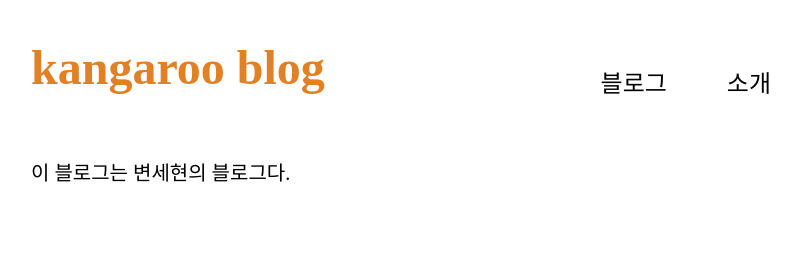
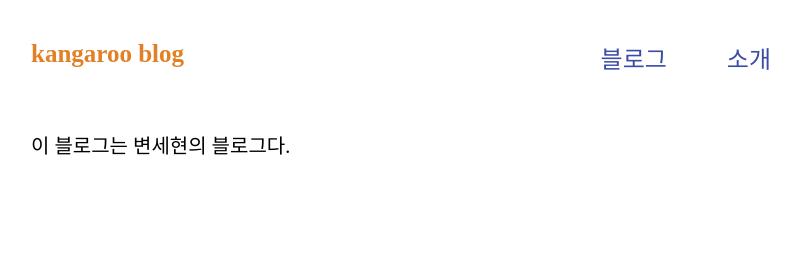
Before and after one commit to euljiro-design/main, a plain HTML site: page about.html in a window 1280 px wide. Shown: the whole page, without its empty margins (209-1009 px from the left). Drawn offline with Linux system fonts and the light colour scheme; a web font is replaced by a local one.

Commit message:
Add files via upload

```diff
--- a/about.html
+++ b/about.html
@@ -3,13 +3,14 @@
 <head>
   <title>kangaroo</title>
   <meta charset="utf-8">
+  <meta name="viewport" content="width=device-width, initial-scale=1.0">
   <link rel="stylesheet" href="index.css" type="text/css">
 </head>
 
 <body>
   <div>
     <div class="header">
-    <a class="kangaroo-blog">kangaroo blog</a>
+    <a href="index.html" class="kangaroo-blog">kangaroo blog</a>
     <a href="index.html" class="menu">소개</a>
     <a href="index.html" class="menu">블로그</a>
     </div>
--- a/index.css
+++ b/index.css
@@ -18,7 +18,6 @@ body {
 
 .kangaroo-blog {
   margin: 0 0 0 0;
-  font-size: 48px;
   font-weight: bold;
   font-stretch: normal;
   font-style: normal;
@@ -29,9 +28,10 @@ body {
 
 .menu {
   float: right;
-  margin: 24px 60px 0 0;
+  margin: 0 60px 0 0;
   vertical-aligh: middle;
   font-size: 24px;
+  color: #3B4CA4;
 }
 
 
```
Also changed, not shown: index.html (+2 -1 lines), post1.html (+2 -1 lines), post2.html (+2 -1 lines), post3.html (+2 -1 lines).
